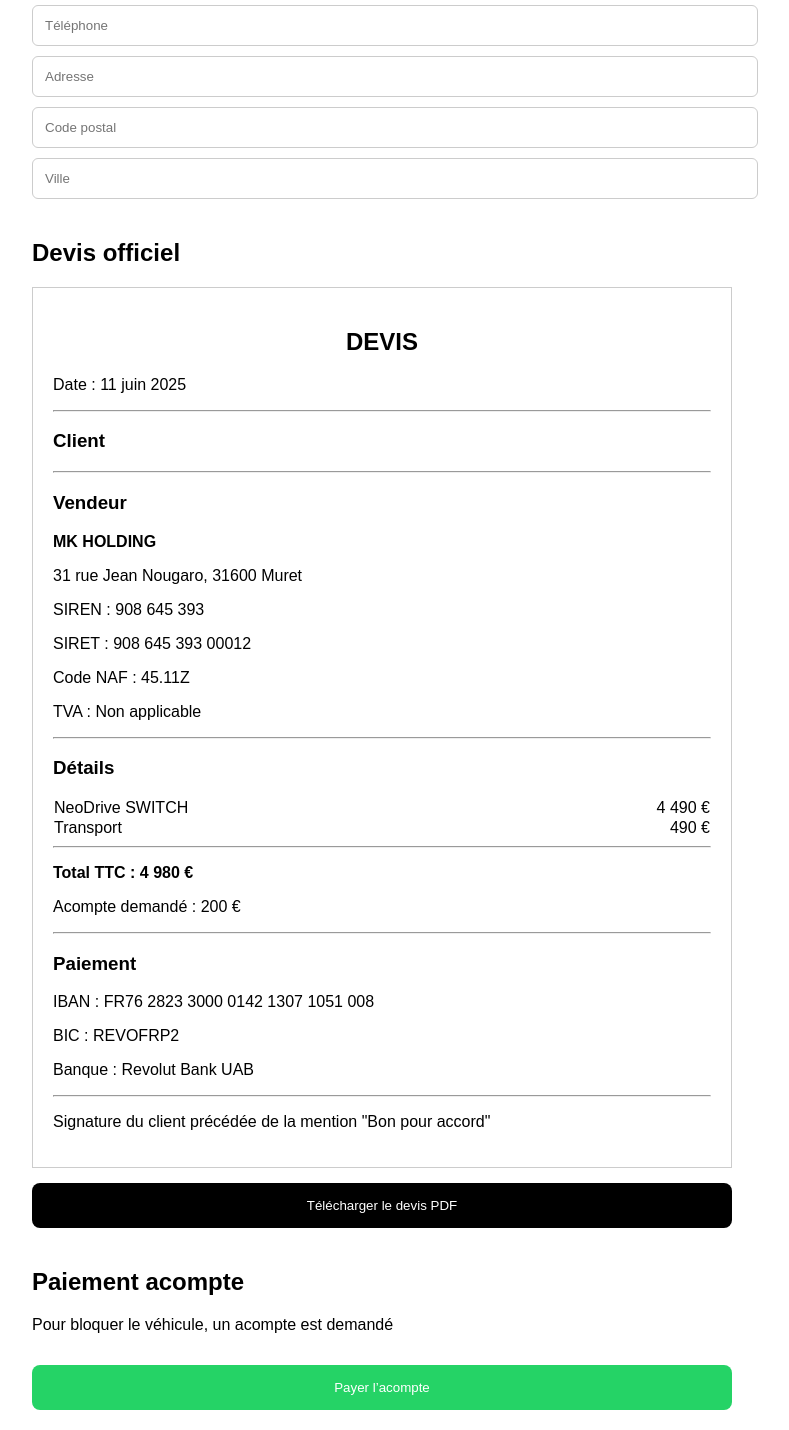
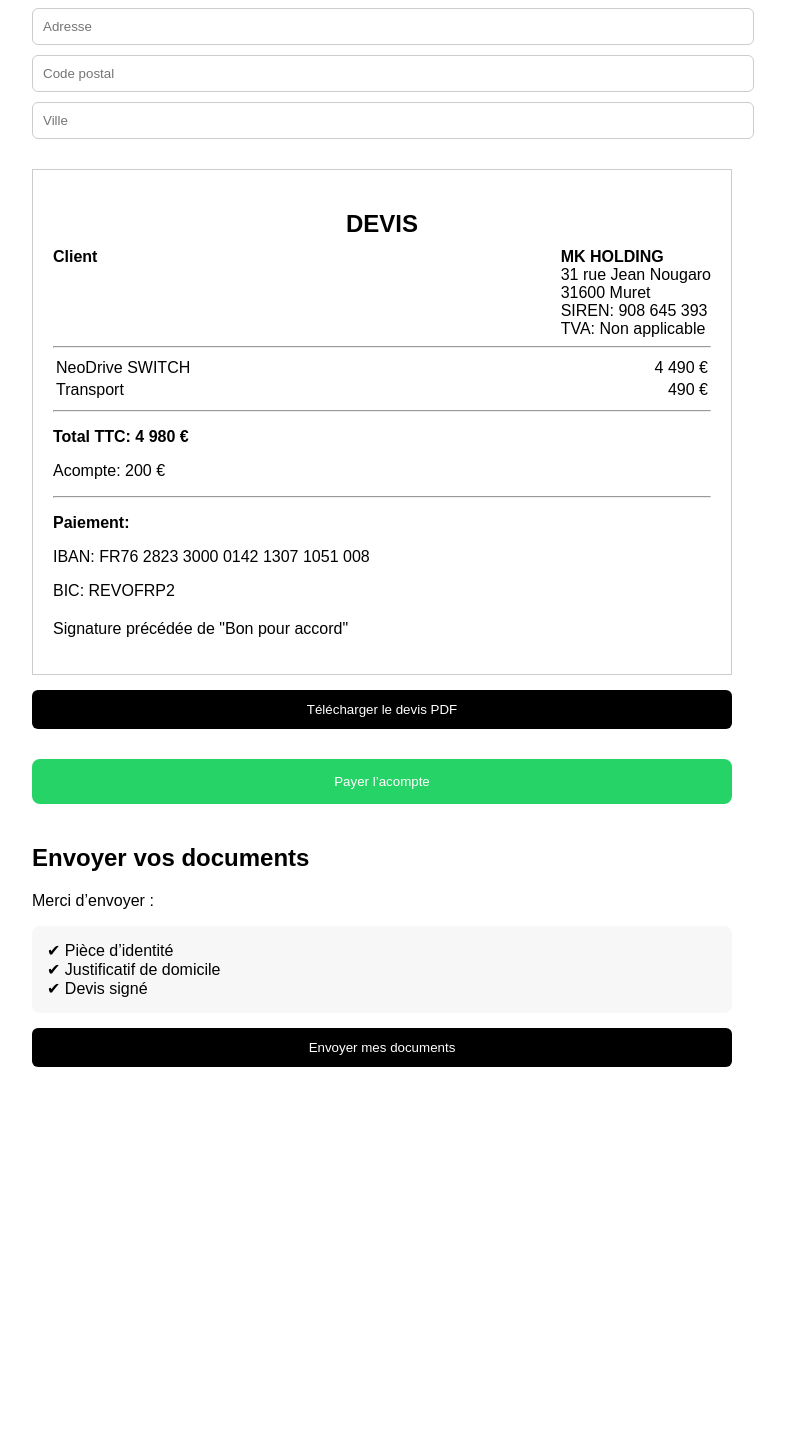
Before and after one commit to khelifamansour/neodrive-site, a Next.js app: page /reservation in a window 1280 px wide. Shown: the part 310-1740 px from the top of the page, without its empty margins (258-1047 px from the left). After the commit the page ends 1397 px from the top, so only its background shows below. Built offline with nearby package versions, Linux system fonts and the light colour scheme.

Commit message:
Update page.tsx

```diff
--- a/app/reservation/page.tsx
+++ b/app/reservation/page.tsx
@@ -10,119 +10,114 @@
   const [cp, setCp] = useState("");
   const [ville, setVille] = useState("");
 
-  const today = "11 juin 2025";
-
   return (
-    <main style={{ maxWidth: 700, margin: "auto", padding: 20, fontFamily: "Arial" }}>
+    <main style={container}>
 
       {/* HEADER */}
-      <div style={{ textAlign: "center" }}>
-        <h1 style={{ fontSize: 26, fontWeight: 700 }}>
-          Réserver votre véhicule
-        </h1>
-
-        <p style={{ color: "#555" }}>
-          Remplissez vos informations pour générer votre devis officiel
-        </p>
-      </div>
+      <h1 style={title}>Réserver votre véhicule</h1>
 
       {/* FORM */}
       <div style={{ marginTop: 20 }}>
-
         <input placeholder="Nom" value={nom} onChange={(e) => setNom(e.target.value)} style={input}/>
         <input placeholder="Prénom" value={prenom} onChange={(e) => setPrenom(e.target.value)} style={input}/>
         <input placeholder="Téléphone" value={phone} onChange={(e) => setPhone(e.target.value)} style={input}/>
         <input placeholder="Adresse" value={adresse} onChange={(e) => setAdresse(e.target.value)} style={input}/>
         <input placeholder="Code postal" value={cp} onChange={(e) => setCp(e.target.value)} style={input}/>
         <input placeholder="Ville" value={ville} onChange={(e) => setVille(e.target.value)} style={input}/>
-
       </div>
 
       {/* DEVIS */}
-      <section style={{ marginTop: 40 }}>
-        <h2>Devis officiel</h2>
-
       <div id="devis" style={devisBox}>
 
-          <h2 style={{ textAlign: "center" }}>DEVIS</h2>
+        <h2 style={{ textAlign: "center", marginBottom: 10 }}>DEVIS</h2>
 
-          <p>Date : {today}</p>
+        <div style={row}>
+          <div>
+            <strong>Client</strong><br/>
+            {prenom} {nom}<br/>
+            {adresse}<br/>
+            {cp} {ville}<br/>
+            {phone}
+          </div>
 
-          <hr />
+          <div>
+            <strong>MK HOLDING</strong><br/>
+            31 rue Jean Nougaro<br/>
+            31600 Muret<br/>
+            SIREN: 908 645 393<br/>
+            TVA: Non applicable
+          </div>
+        </div>
 
-          <h3>Client</h3>
-          <p>{prenom} {nom}</p>
-          <p>{adresse}</p>
-          <p>{cp} {ville}</p>
-          <p>{phone}</p>
+        <hr/>
 
-          <hr />
-
-          <h3>Vendeur</h3>
-          <p><strong>MK HOLDING</strong></p>
-          <p>31 rue Jean Nougaro, 31600 Muret</p>
-          <p>SIREN : 908 645 393</p>
-          <p>SIRET : 908 645 393 00012</p>
-          <p>Code NAF : 45.11Z</p>
-          <p>TVA : Non applicable</p>
-
-          <hr />
-
-          <h3>Détails</h3>
-          <table style={{ width: "100%", borderCollapse: "collapse" }}>
+        <table style={table}>
           <tbody>
             <tr>
               <td>NeoDrive SWITCH</td>
-                <td style={{ textAlign: "right" }}>4 490 €</td>
+              <td style={right}>4 490 €</td>
             </tr>
             <tr>
               <td>Transport</td>
-                <td style={{ textAlign: "right" }}>490 €</td>
+              <td style={right}>490 €</td>
             </tr>
           </tbody>
         </table>
 
-          <hr />
+        <hr/>
 
-          <p><strong>Total TTC : 4 980 €</strong></p>
-          <p>Acompte demandé : 200 €</p>
+        <p><strong>Total TTC: 4 980 €</strong></p>
+        <p>Acompte: 200 €</p>
 
-          <hr />
+        <hr/>
 
-          <h3>Paiement</h3>
-          <p>IBAN : FR76 2823 3000 0142 1307 1051 008</p>
-          <p>BIC : REVOFRP2</p>
-          <p>Banque : Revolut Bank UAB</p>
+        <p><strong>Paiement:</strong></p>
+        <p>IBAN: FR76 2823 3000 0142 1307 1051 008</p>
+        <p>BIC: REVOFRP2</p>
 
-          <hr />
-
-          <p>
-            Signature du client précédée de la mention "Bon pour accord"
+        <p style={{ marginTop: 20 }}>
+          Signature précédée de "Bon pour accord"
         </p>
 
       </div>
 
-        <button onClick={() => window.print()} style={pdfButton}>
+      <button onClick={() => window.print()} style={btn}>
         Télécharger le devis PDF
       </button>
-      </section>
 
       {/* PAYMENT */}
-      <section style={{ marginTop: 40 }}>
-        <h2>Paiement acompte</h2>
-        <p>Pour bloquer le véhicule, un acompte est demandé</p>
+      <div style={{ marginTop: 30 }}>
+        <a href="https://buy.stripe.com/YOUR_LINK" target="_blank">
+          <button style={payBtn}>Payer l’acompte</button>
+        </a>
+      </div>
 
-        <a href="https://buy.stripe.com/YOUR_LINK" target="_blank">
-          <button style={payButton}>Payer l’acompte</button>
+      {/* DOCUMENT UPLOAD */}
+      <div style={{ marginTop: 40 }}>
+        <h2>Envoyer vos documents</h2>
+
+        <p>Merci d’envoyer :</p>
+
+        <div style={box}>
+          ✔ Pièce d’identité<br/>
+          ✔ Justificatif de domicile<br/>
+          ✔ Devis signé
+        </div>
+
+        <a href="https://tally.so/r/YOUR_FORM" target="_blank">
+          <button style={btn}>
+            Envoyer mes documents
+          </button>
         </a>
-      </section>
+      </div>
 
-      {/* PRINT */}
+      {/* PRINT FIX */}
       <style>
         {`
         @media print {
           body * { visibility: hidden; }
           #devis, #devis * { visibility: visible; }
+          #devis { position: absolute; top: 0; left: 0; width: 100%; }
         }
         `}
       </style>
@@ -133,37 +128,68 @@
 
 /* STYLES */
 
+const container = {
+  maxWidth: 700,
+  margin: "auto",
+  padding: 20,
+  fontFamily: "Arial"
+};
+
+const title = {
+  fontSize: 26,
+  textAlign: "center"
+};
+
 const input = {
   width: "100%",
-  padding: 12,
+  padding: 10,
   marginTop: 10,
-  borderRadius: 6,
-  border: "1px solid #ccc"
+  border: "1px solid #ccc",
+  borderRadius: 6
 };
 
 const devisBox = {
-  marginTop: 20,
-  background: "#fff",
+  marginTop: 30,
+  border: "1px solid #ccc",
   padding: 20,
-  border: "1px solid #ccc"
+  background: "white"
 };
 
-const pdfButton = {
+const row = {
+  display: "flex",
+  justifyContent: "space-between",
+  gap: 20
+};
+
+const table = {
+  width: "100%"
+};
+
+const right = {
+  textAlign: "right"
+};
+
+const btn = {
   marginTop: 15,
-  padding: 15,
+  padding: 12,
+  width: "100%",
   background: "#000",
   color: "white",
   border: "none",
-  borderRadius: 8,
-  width: "100%"
+  borderRadius: 6
 };
 
-const payButton = {
-  marginTop: 15,
+const payBtn = {
   padding: 15,
+  width: "100%",
   background: "#25D366",
   color: "white",
   border: "none",
-  borderRadius: 8,
-  width: "100%"
+  borderRadius: 8
 };
+
+const box = {
+  background: "#f7f7f7",
+  padding: 15,
+  borderRadius: 8
+};
```
Lines whose indentation alone changed are shown as unchanged.
